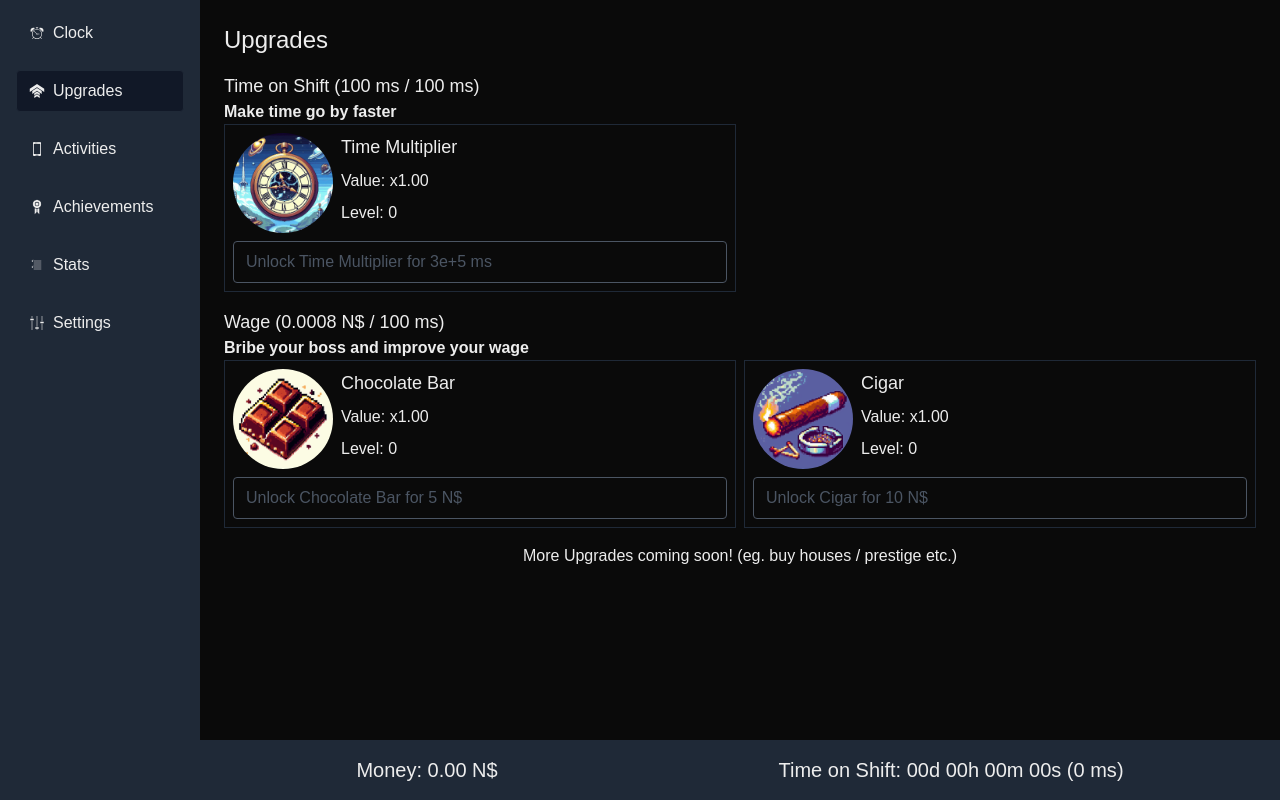
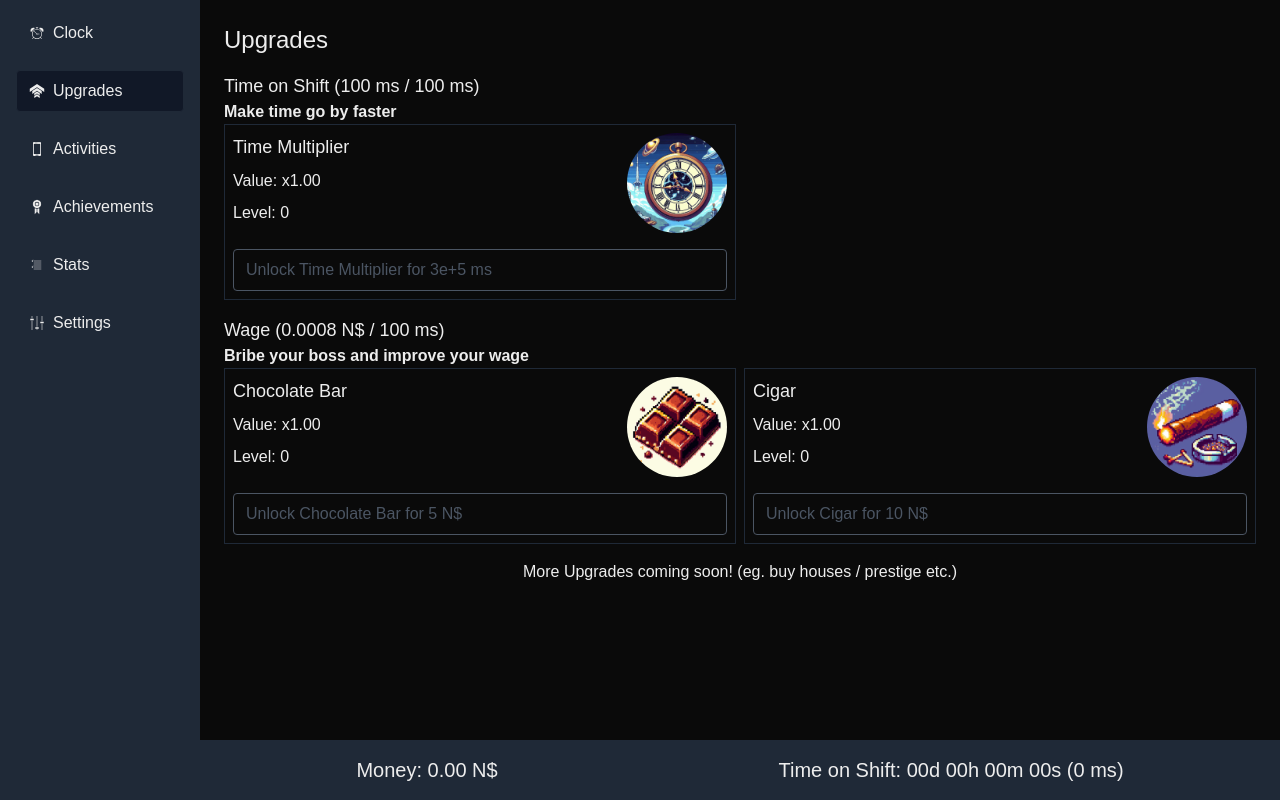
Before and after one commit to enyineer/nissesgen, a Next.js app: page /game/upgrades in a window 1280 px wide. Built offline with nearby package versions, Linux system fonts and the light colour scheme.

Commit message:
Change layout of upgradeCard

```diff
--- a/app/game/upgrades/upgradeCard.tsx
+++ b/app/game/upgrades/upgradeCard.tsx
@@ -112,15 +112,8 @@ export default function UpgradeCard(props: UpgradeButtonProps) {
   ]);
 
   return (
-    <div className="flex flex-col gap-2 border border-gray-800 p-2">
-      <div className="flex gap-2">
-        <Image
-          src={imageSrc}
-          width={100}
-          height={100}
-          alt="Image of upgrade"
-          className="rounded-full"
-        />
+    <div className="flex flex-col gap-4 border border-gray-800 p-2">
+      <div className="flex gap-2 justify-between">
         <div className="flex flex-col gap-2">
           <h3 className="text-lg">{displayName}</h3>
           <div>
@@ -129,6 +122,13 @@ export default function UpgradeCard(props: UpgradeButtonProps) {
           </div>
           <div>Level: {level.toString()}</div>
         </div>
+        <Image
+          src={imageSrc}
+          width={100}
+          height={100}
+          alt="Image of upgrade"
+          className="rounded-full"
+        />
       </div>
       {buttons}
     </div>
```
